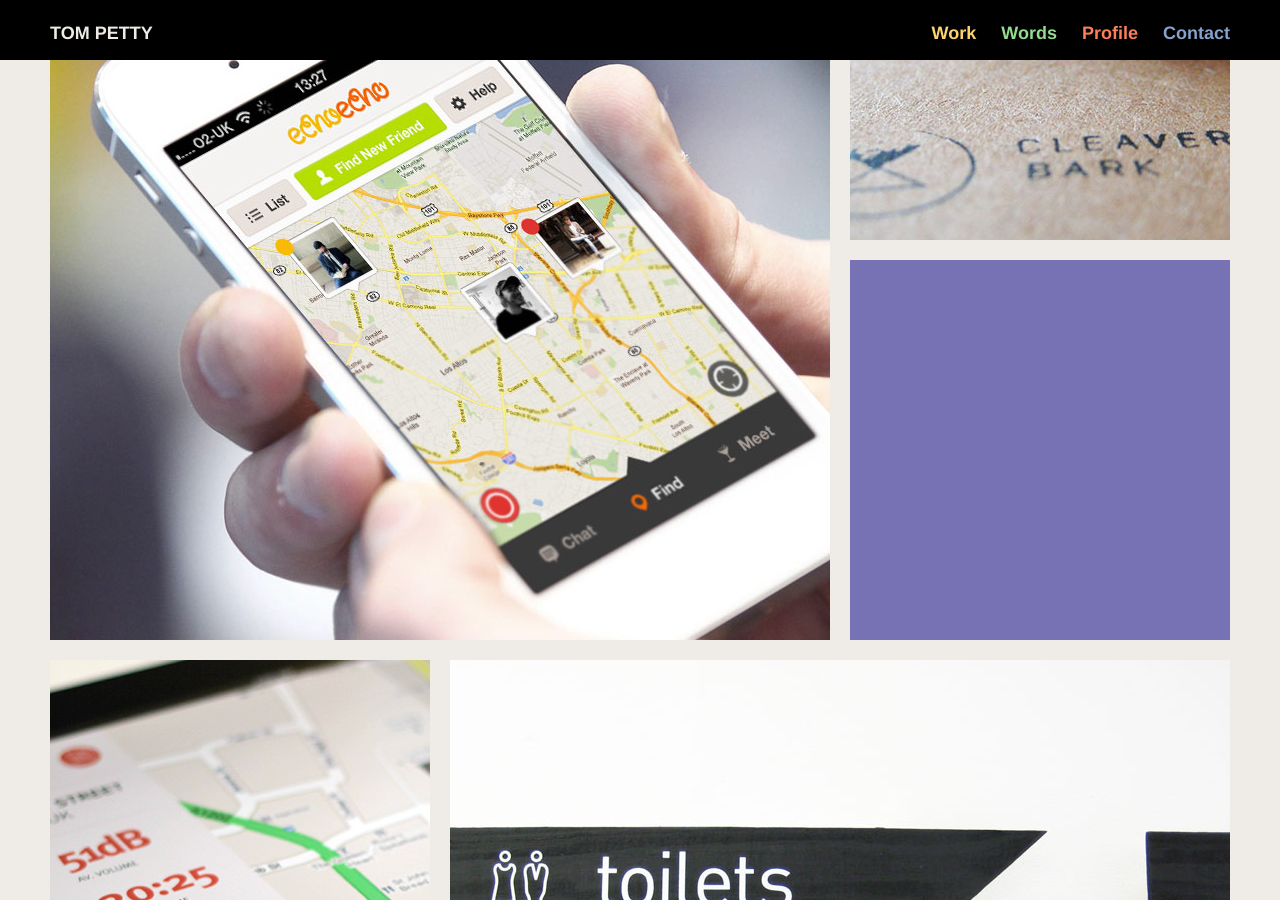
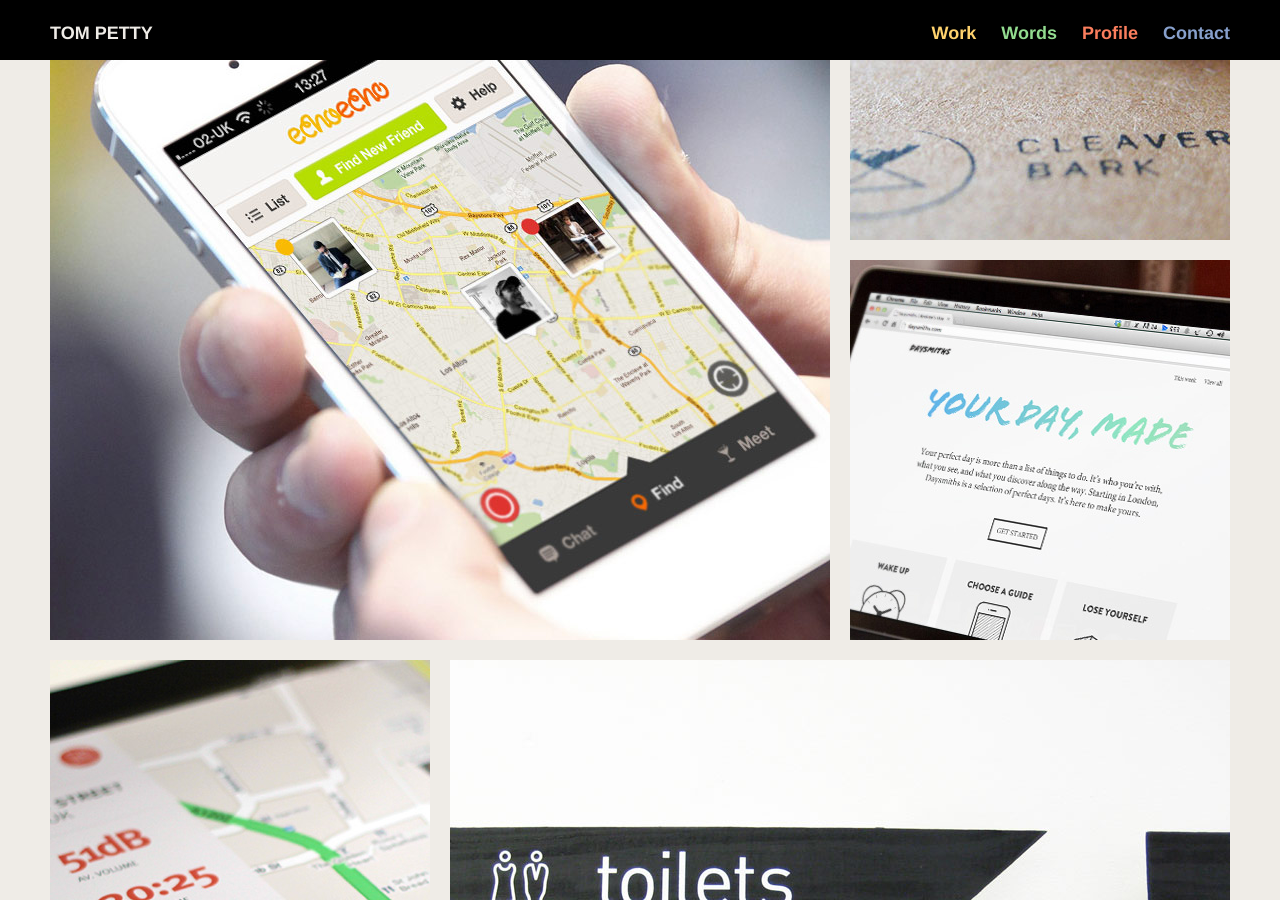
Before and after one commit to anothertompetty/portfolio, a Jekyll site: the page built from work.html, in a window 1280 px wide and 900 px high, scrolled down 1102 px. Built offline with Jekyll 4.4.1, drawn with Linux system fonts in a browser that asks for light colours; nearby versions of some CDN libraries; Markdown is read by kramdown in place of the engine named in the settings.

Commit message:
updating thumbs

```diff
--- a/work.html
+++ b/work.html
@@ -36,7 +36,7 @@
 
 		<a href="cleaver.html"><img src="img/work/cleaver.jpg" class="right-small-image top"></a>
 
-		<img src="img/one-third.jpg" class="right-small-image bottom">
+		<a href="daysmiths.html"><img src="img/work/daysmiths.jpg" class="right-small-image bottom"></a>
 
 	</section>
 
```
Also changed, not shown: img/work/daysmiths.jpg (added).
